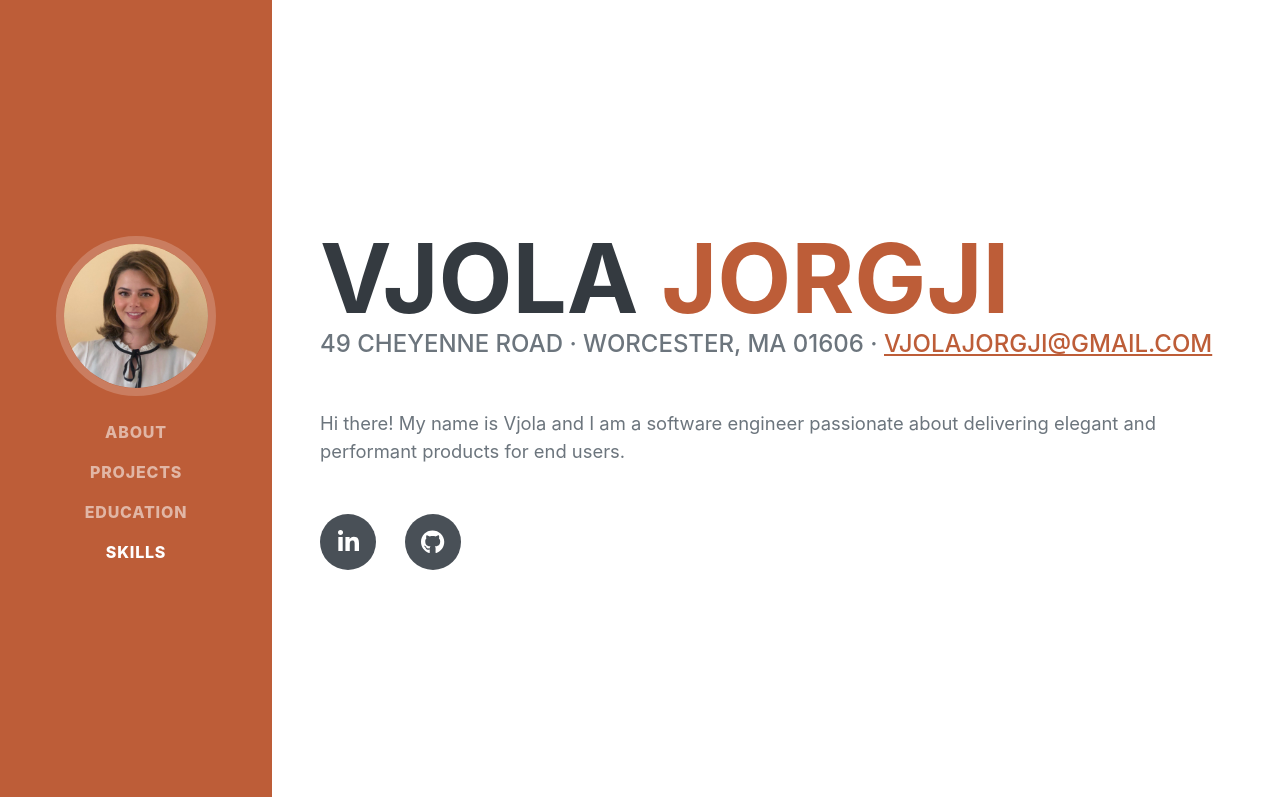
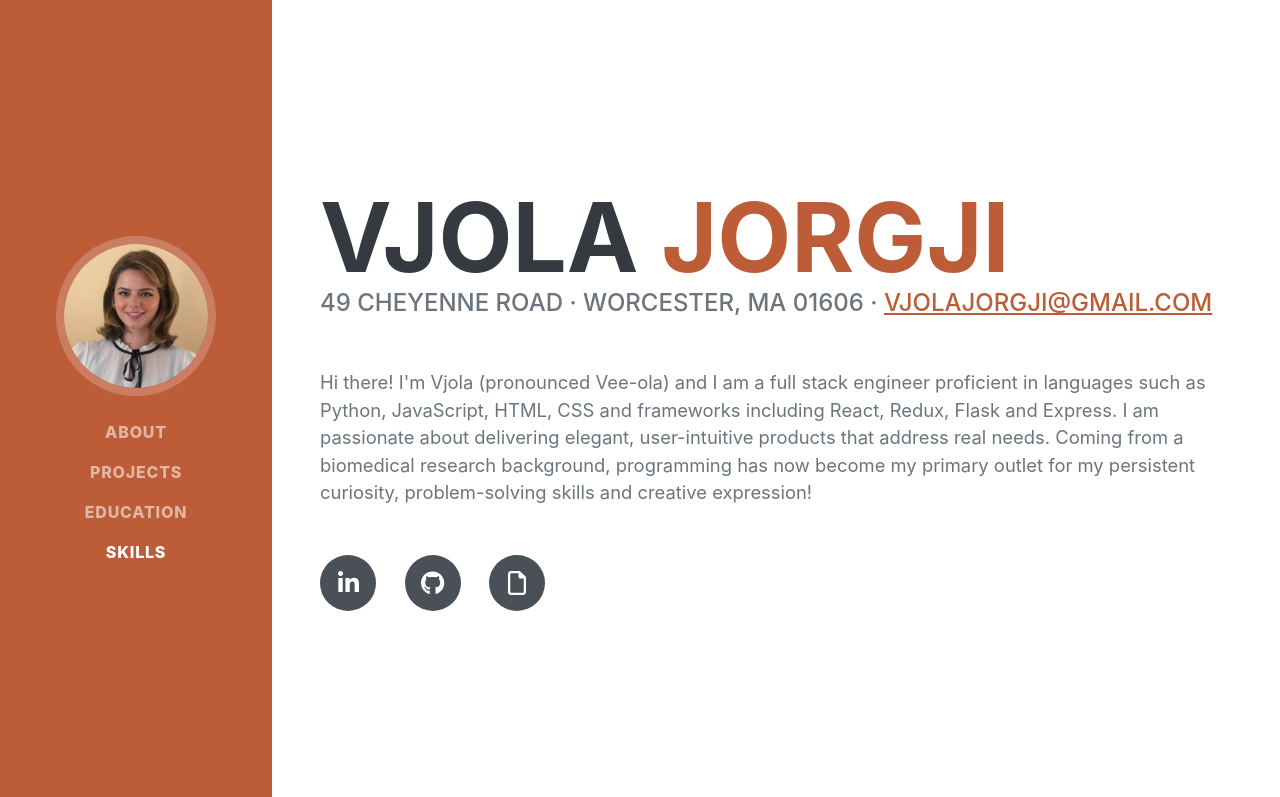
Before and after one commit to vjolaj/vjolaj.github.io, a plain HTML site: page index.html in a window 1280 px wide. Shown: the top 797 px of the page. Drawn offline with nearby package versions, Linux system fonts and the light colour scheme; a web font is replaced by a local one.

Commit message:
add resume link

```diff
--- a/index.html
+++ b/index.html
@@ -93,7 +93,7 @@
             <a href="mailto:vjolajorgji@gmail.com">vjolajorgji@gmail.com</a>
           </div>
           <p class="lead mb-5">
-            Hi there! My name is Vjola and I am a software engineer passionate about delivering elegant and performant products for end users.
+            Hi there! I'm Vjola (pronounced Vee-ola) and I am a full stack engineer proficient in languages such as Python, JavaScript, HTML, CSS and frameworks including React, Redux, Flask and Express. I am passionate about delivering elegant, user-intuitive products that address real needs. Coming from a biomedical research background, programming has now become my primary outlet for my persistent curiosity, problem-solving skills and creative expression!
           </p>
           <div class="social-icons">
             <a
@@ -104,7 +104,7 @@
             <a class="social-icon" href="https://github.com/vjolaj"
               ><i class="fab fa-github"></i
             ></a>
-            <!-- <a class="social-icon" href="#!"><i class="fab fa-twitter"></i></a> -->
+            <a class="social-icon" href="assets/VjolaJorgji_2023_Resume.pdf"><i class="	far fa-file"></i></a>
             <!-- <a class="social-icon" href="#!"><i class="fab fa-facebook-f"></i></a> -->
           </div>
         </div>
```
Also changed, not shown: 2 other files.
